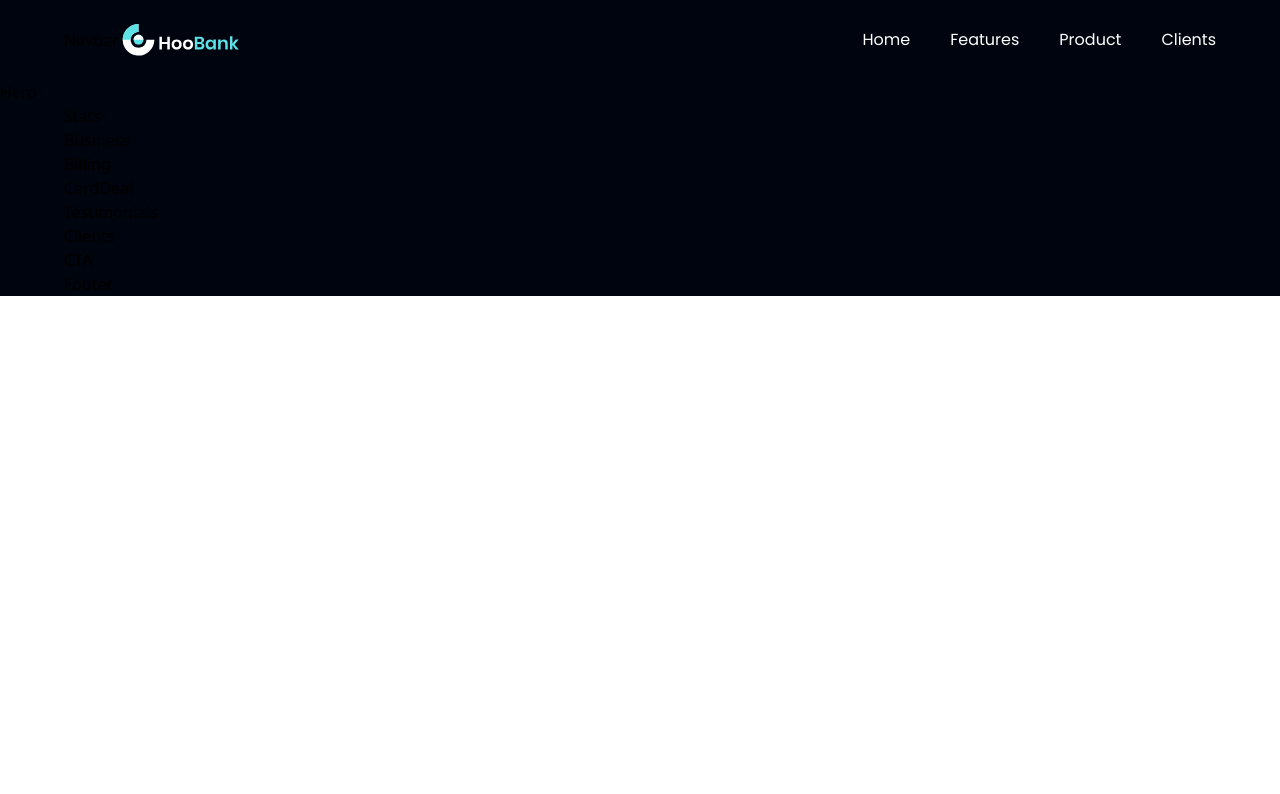
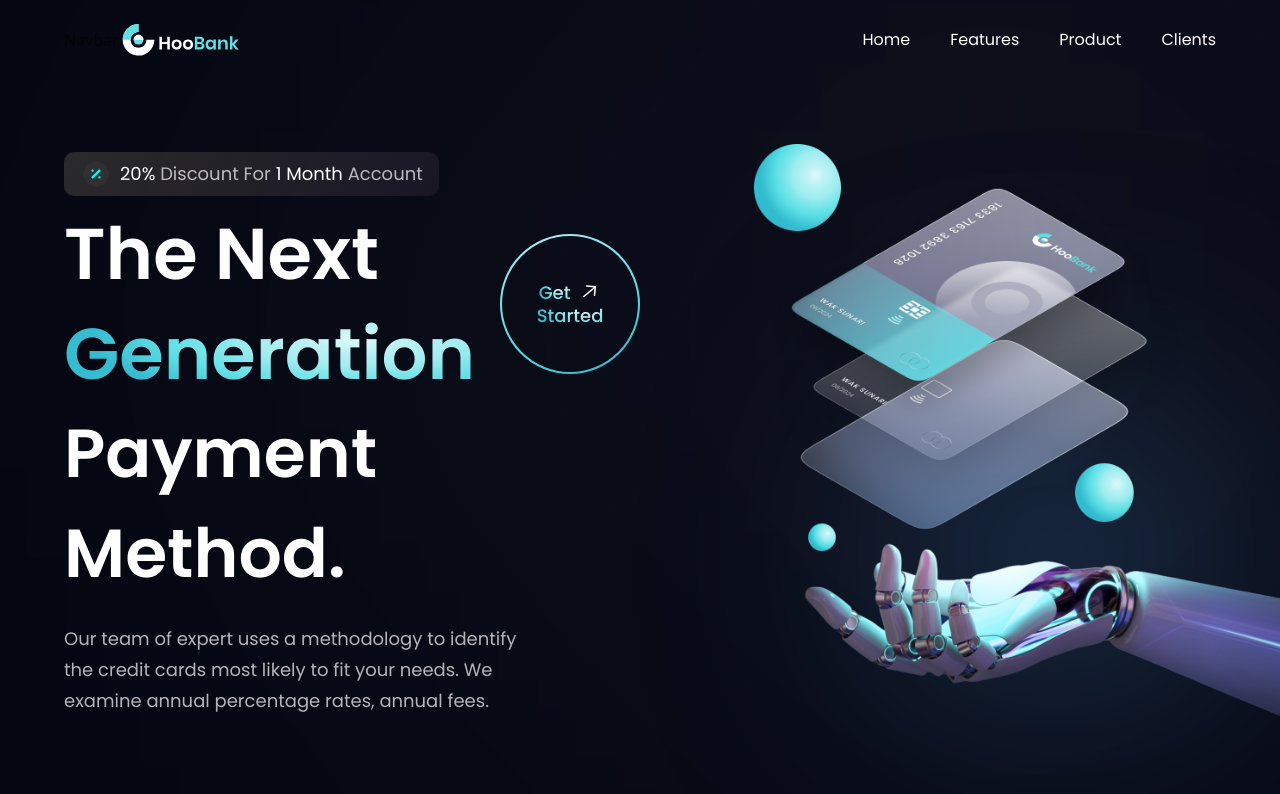
Before and after one commit to LuizDavilaa/bank_modern_app, a React (Vite) app: page / in a window 1280 px wide. Shown: the top 794 px of the page. Built offline with nearby package versions, Linux system fonts and the light colour scheme.

Commit message:
Hero Section

```diff
--- a/src/components/GetStarted.jsx
+++ b/src/components/GetStarted.jsx
@@ -1,9 +1,27 @@
-import React from "react";
+import styles from '../style';
+import { arrowUp } from '../assets';
 
-const GetStarted = () => {
-    return (
-        <div>GetStarted</div>
-    )
-}
+const GetStarted = () => (
+    <div className={`${styles.flexCenter} w-[140px] h-[140px] rounded-full bg-blue-gradient p-[2px] cursor-pointer`}>
+        <div className={`${styles.flexCenter} flex-col bg-primary w-[100%] h-[100%] rounded-full`}>
+            <div className={`${styles.flexStart} flex-row`}>
+                <p className='font-poppins font-medium text-[18px] leading-[23px] mr-2 '>
+                    <span className="text-gradient">Get</
+                    span>
+                </p>
+                <img src={arrowUp} alt="arrow" className='w-[23px] h-[23px] object-contain'/>
+
+            </div>
+
+            <p className='font-poppins font-medium text-[18px] leading-[23px]'>
+                    <span className="text-gradient">Started</
+                    span>
+                </p>
+        </div>
+
+    </div>
+
+
+)
 
 export default GetStarted
--- a/src/components/Hero.jsx
+++ b/src/components/Hero.jsx
@@ -1,9 +1,54 @@
-import React from "react";
+import styles from '../style';
+import { discount, robot } from '../assets';
+import GetStarted from './GetStarted'
 
-const Hero = () => {
-    return (
-        <div>Hero</div>
-    )
-}
+const Hero = () => (
+    <section id="home" className={`flex md:flex-row flex-col ${styles.paddingY}`}>
+
+        {/** Discount */}
+        <div className={`flex-1 ${styles.flexStart} flex-col xl:px-0 sm:px-16 px-6`}>
+            <div className="flex flex-row items-center py-[6px] px-4 bg-discount-gradient rounded-[10px] mb-2">
+                <img src={discount} alt="discount" className="w-[32px] h-[32px]"></img>
+                <p className={`${styles.paragraph} ml-2`}>
+                    <span className="text-white">20% </span>
+                    Discount For {" "}
+                    <span className="text-white">1 Month </span>
+                    Account
+                </p>
+            </div>
+
+            {/** Slogan */}
+            <div className="flex flex-row justify-between items-center w-full">
+                <h1 className="flex-1 font-poppins font-semibold ss:text-[72px] text-[52px] text-white ss:leading-[100px] leading-[75px]"> The Next <br className="sm:block hidden" /> {" "}
+                    <span className="text-gradient">Generation</
+                    span> {" "}
+                </h1>
+
+                {/** GetStarted Button*/}
+            <div className="ss:flex hidden md:mr/4 mr-0">
+                <GetStarted />
+            </div>
+            </div>
+
+            <h1 className="font-poppins font-semibold ss:text-[68px] text-[52px] text-white ss:leading-[100px] leading-[75px] w-full">
+            Payment Method.
+            </h1>
+            <p className={`${styles.paragraph} max-w-[470px] mt-5`}>Our team of expert uses a methodology to identify the credit cards most likely to fit your needs. We examine annual percentage rates, annual fees.</p>
+
+        </div>
+
+{/** Gradients */}
+        <div className={`flex-1 flex ${styles.flexCenter} md:my-0 my-10 relative`}>
+            <img src={robot} alt="billing" className="w-[100%] h-[100%] relative z-[5]" />
+            <div className="absolute z-[0] w-[40%] h-[35%] top-0 pink__gradient" />
+            <div className="absolute z-[1] w-[80%] h-[80%] rounded-full bottom-40 white__gradient" />
+            <div className="absolute z-[0] w-[50%] h-[50%] right-20 bottom-20 blue__gradient" />
+        </div>
+
+        <div className={`ss:hidden ${styles.flexCenter}`}>
+            <GetStarted />
+        </div>
+    </section>
+)
 
 export default Hero
```
